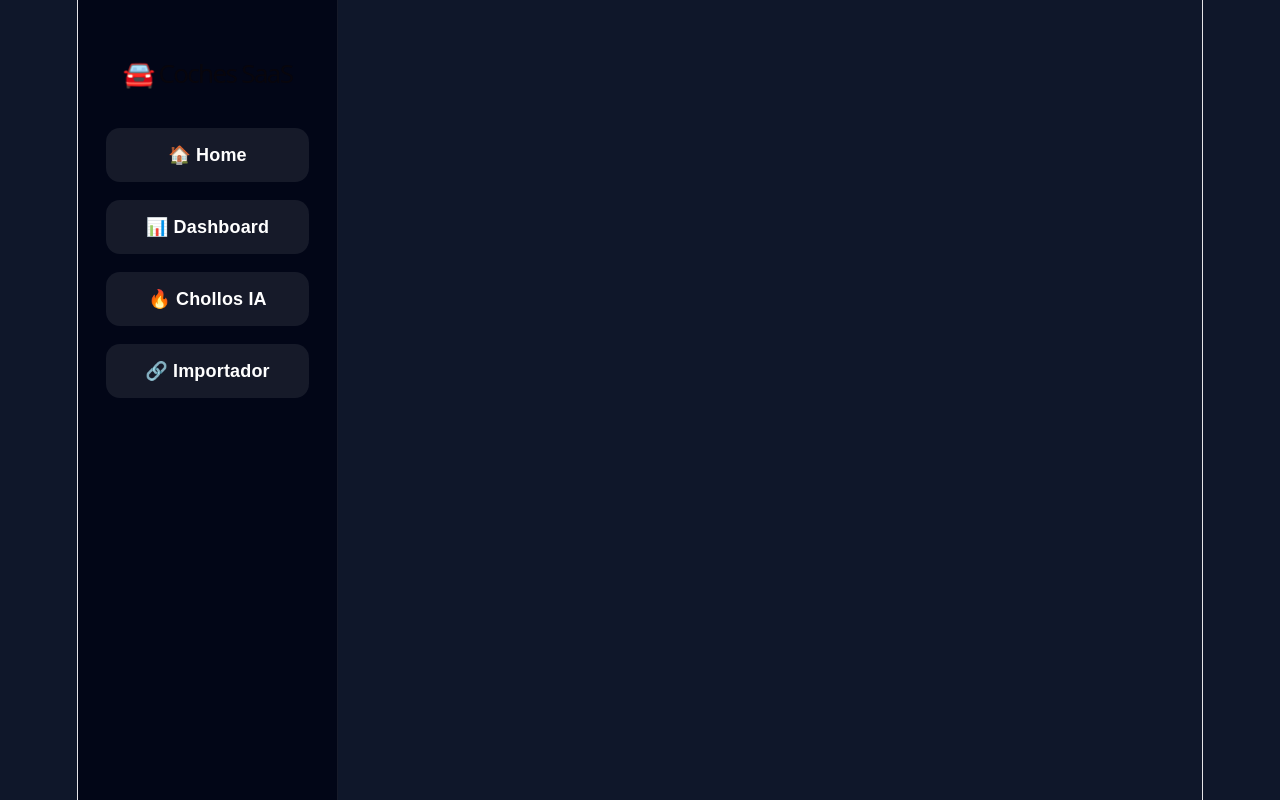
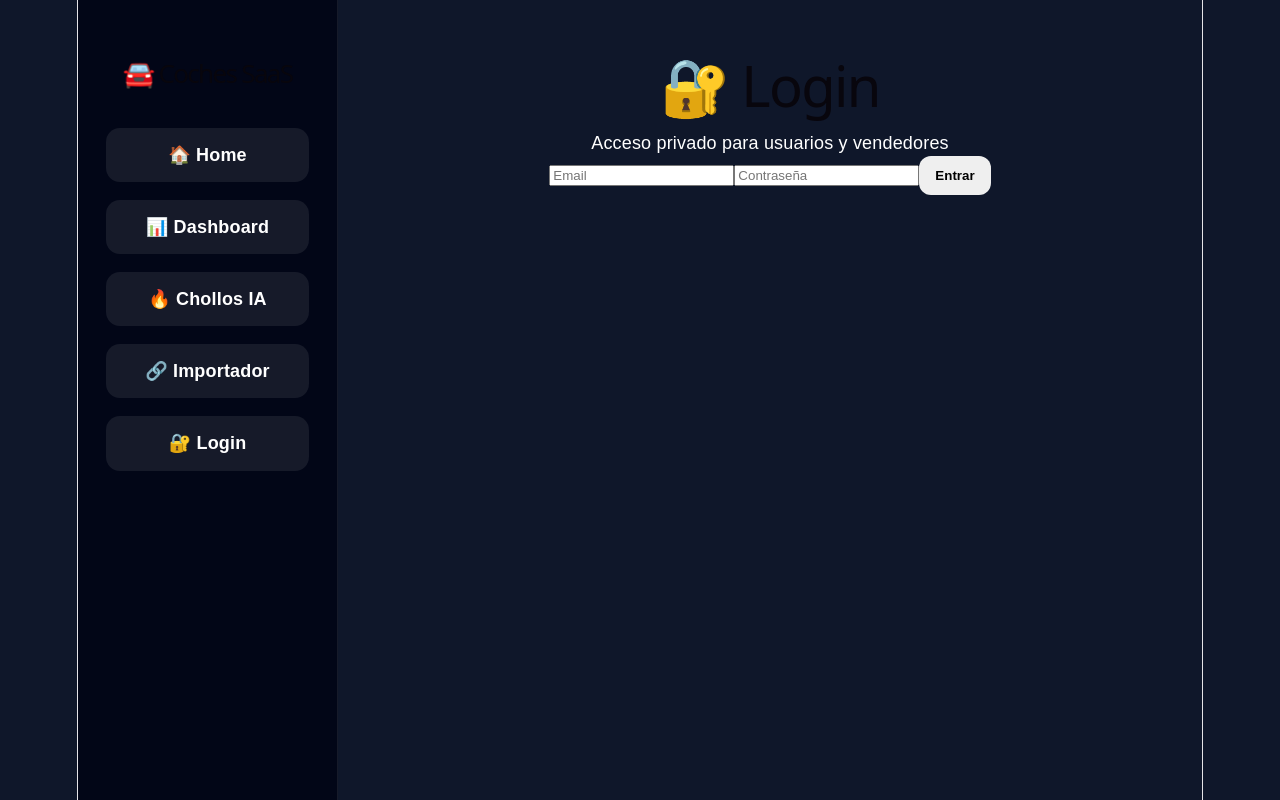
Before and after one commit to inviertetodo-hue/coches-saas-, a React (Vite) app: page /login in a window 1280 px wide. Built offline with nearby package versions, Linux system fonts and the light colour scheme.

Commit message:
añadir pagina login

```diff
--- a/src/App.jsx
+++ b/src/App.jsx
@@ -3,6 +3,7 @@ import Home from "./pages/Home"
 import Dashboard from "./pages/Dashboard"
 import Deals from "./pages/Deals"
 import Importer from "./pages/Importer"
+import Login from "./pages/Login"
 import "./App.css"
 
 export default function App() {
@@ -20,6 +21,7 @@ export default function App() {
           <Link to="/dashboard">📊 Dashboard</Link>
           <Link to="/deals">🔥 Chollos IA</Link>
           <Link to="/importer">🔗 Importador</Link>
+          <Link to="/login">🔐 Login</Link>
         </aside>
 
         <main>
@@ -28,6 +30,7 @@ export default function App() {
             <Route path="/dashboard" element={<Dashboard cars={cars} />} />
             <Route path="/deals" element={<Deals />} />
             <Route path="/importer" element={<Importer />} />
+            <Route path="/login" element={<Login />} />
           </Routes>
         </main>
       </div>
--- /dev/null
+++ b/src/pages/Login.jsx
@@ -0,0 +1,38 @@
+import { useState } from "react"
+
+export default function Login() {
+  const [email, setEmail] = useState("")
+  const [password, setPassword] = useState("")
+
+  function handleLogin(e) {
+    e.preventDefault()
+    alert("Login preparado: " + email)
+  }
+
+  return (
+    <div>
+      <h1>🔐 Login</h1>
+      <p>Acceso privado para usuarios y vendedores</p>
+
+      <form className="login-form" onSubmit={handleLogin}>
+        <input
+          type="email"
+          placeholder="Email"
+          value={email}
+          onChange={(e)=>setEmail(e.target.value)}
+        />
+
+        <input
+          type="password"
+          placeholder="Contraseña"
+          value={password}
+          onChange={(e)=>setPassword(e.target.value)}
+        />
+
+        <button type="submit">
+          Entrar
+        </button>
+      </form>
+    </div>
+  )
+}
```
